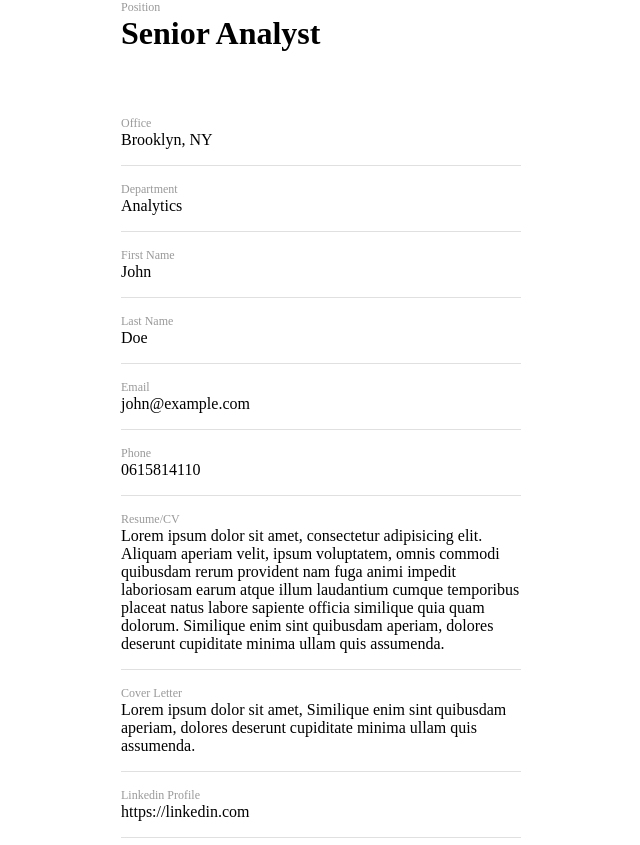
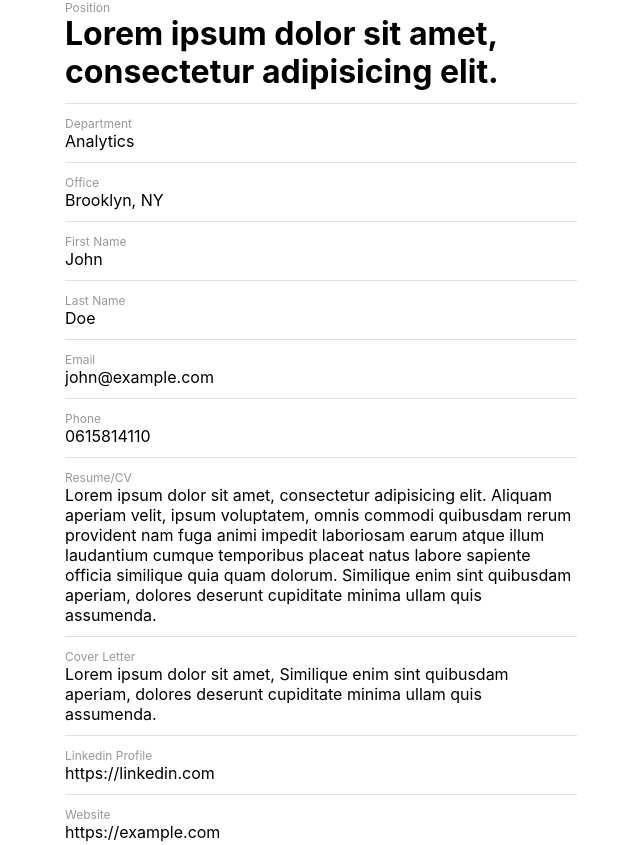
Before and after one commit to daliborgogic/virt-emails, a website built with webpack: page src/index.html in a window 1280 px wide. Shown: the top 845 px of the page, without its empty margins (319-959 px from the left). Built offline with nearby package versions, Linux system fonts and the light colour scheme.

Commit message:
feat: Footer as module

```diff
--- a/src/apply.js
+++ b/src/apply.js
@@ -1,5 +1,6 @@
 const { doctype } = require('./doctype')
-const separator = (height = 16, color = '#e0e0e0') =>
+const { footer } = require('./footer')
+const separator = (height = 12, color = '#e0e0e0') =>
 `<tr><td height="${height}"></td></tr>
 <tr><td height="${height}" style="border-top: 1px solid ${color};"></td></tr>`
 const space = x => `<tr><td height="${x}"></td></tr>`
@@ -23,17 +24,16 @@ const body = async data => {
     question
   } = data
 
-  return `<table class="table" width="400" border="0" cellpadding="0" cellspacing="0" align="center">
+  return `<table class="table" width="512" border="0" cellpadding="0" cellspacing="0" align="center">
     ${label('Position')}
-    <tr><td style="font-size: 32px; font-weight: bold;">${title}</td></tr>
+    <tr><td style="font-size: 32px; font-weight: bold; line-height: 1.2;">${title}</td></tr>` +
 
-    ${
-      space(64) +
-      label('Office') +
-      input(office) +
     separator() +
     label('Department') +
     input(department) +
+    separator() +
+    label('Office') +
+    input(office) +
     separator() +
     label('First Name') +
     input(firstName) +
@@ -50,23 +50,13 @@ const body = async data => {
     check(linkedin, 'Linkedin Profile') +
     check(website, 'Website') +
     check(question, 'Question') +
-      space(64)
+    space(64) +
+    footer +
+    space(64) +
+  `</table>`
 }
 
-    <tr>
-      <td style="font-size: 12px; color: #999999;">
-        <b>NAME</b><br>
-        Short description<br>
-        Street<br>
-        City, Address
-      </td>
-    </tr>
-
-    ${space(64)}
-  </table>`
-}
-
-module.exports.test = async data => {
+module.exports = async data => {
   const { title } = data
   const injectBody = await body(data)
   const html = await doctype(title, injectBody)
--- a/src/doctype.js
+++ b/src/doctype.js
@@ -94,6 +94,9 @@ module.exports.doctype = async (title, body) => {
           min-width: 414px !important;
         }
       }
+      body {
+        font-family: -apple-system, BlinkMacSystemFont, "Segoe UI", "Roboto", "Oxygen", "Ubuntu", "Cantarell", "Fira Sans", "Droid Sans", "Helvetica Neue", sans-serif;
+      }
     </style>
   </head>
   <body width="100%" style="margin: 0; padding: 0 !important; mso-line-height-rule: exactly; background-color: #222222;">
--- /dev/null
+++ b/src/footer.js
@@ -0,0 +1,8 @@
+module.exports.footer = `<tr>
+<td style="font-size: 12px; color: #999999;">
+  <b>NAME</b><br>
+  Short description<br>
+  Street<br>
+  City, Address
+</td>
+</tr>`
--- a/src/index.html
+++ b/src/index.html
@@ -1,8 +1 @@
-<!doctype html>
-<html lang="en">
-<head>
-    <meta charset="utf-8">
-    <title>###</title>
-</head>
 <body></body>
-</html>
--- a/src/index.js
+++ b/src/index.js
@@ -1,6 +1,6 @@
-import { test } from './apply.js'
+import test from './apply.js'
 const data = {
-  title: 'Senior Analyst',
+  title: 'Lorem ipsum dolor sit amet, consectetur adipisicing elit. ',
   department: 'Analytics',
   office: 'Brooklyn, NY',
   firstName: 'John',
```
Lines whose indentation alone changed are shown as unchanged.
